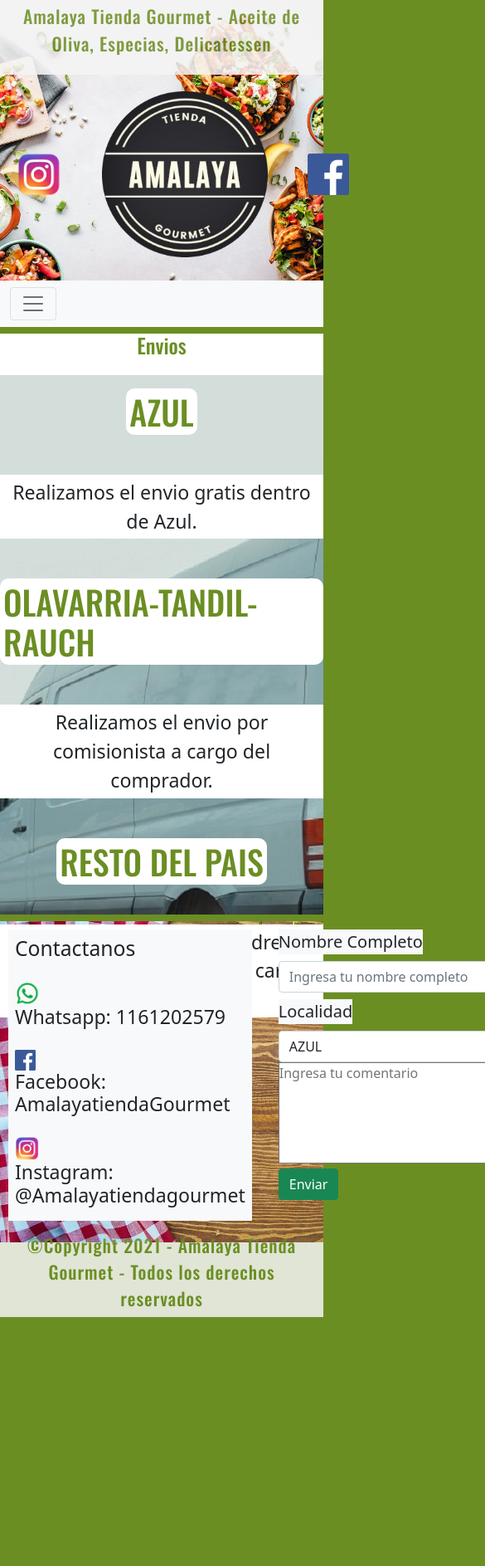
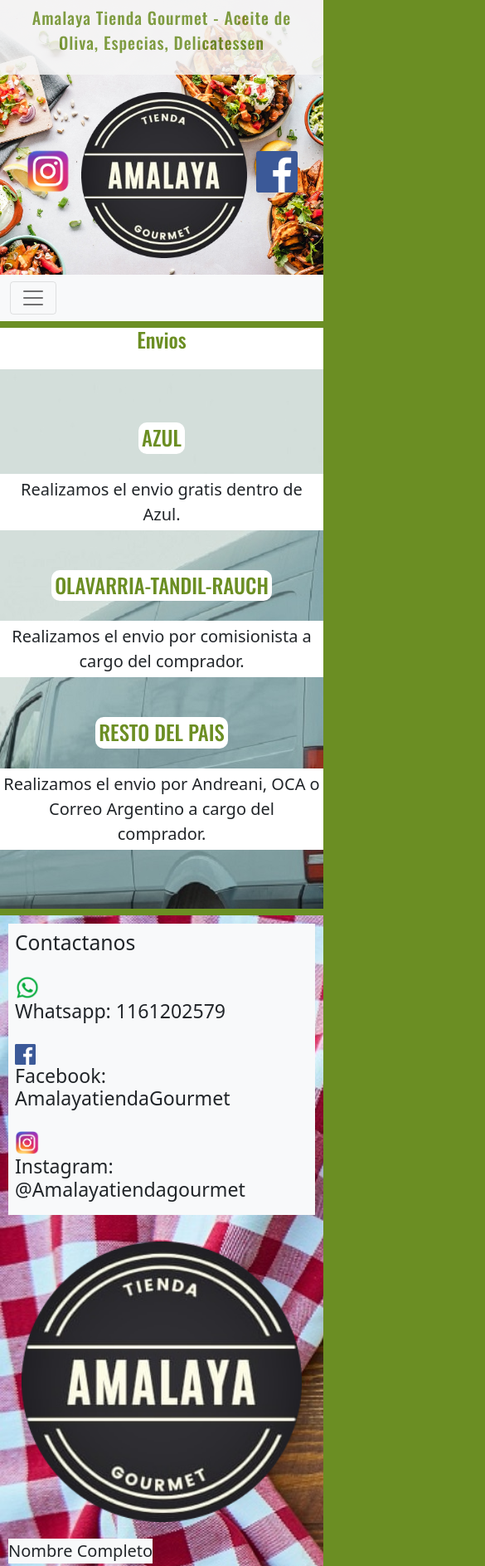
Before and after one commit to Sebanfernandez/Amalaya, a website: page Envios.html in a window 390 px wide. Shown: the top 1887 px of the page at 83% size, 585 px wide, since content can reach past the window. Before the commit the page ends 1587 px from the top, so only its background shows below. Drawn offline with nearby package versions, Linux system fonts and the light colour scheme.

Commit message:
Todo el sitio responsivo

```diff
--- a/Envios.html
+++ b/Envios.html
@@ -15,29 +15,33 @@
     <title>Amalaya Tienda Gourmet | Inicio</title>
     <meta name="description" content="Somos apacionados por la cocina, y por eso decidimos comenzar este emprendimiento comercializando Productos Gourmet y Delicatessen de alta calidad">
 </head>
-<body class="body">
+<body class="body media">
     <header class="header">
-        <div class="container fs-4 justify-content-center align-items-center divEncabezado">
+        <div class="container fs-5 justify-content-center align-items-center divEncabezado">
             <p>Amalaya Tienda Gourmet - Aceite de Oliva, Especias, Delicatessen</p>
         </div>
 
-        <div class="divTitulo"><!--Cambie la class x BEM-->
+        <div class="divTitulo d-flex justify-content-evenly"><!--Cambie la class x BEM-->
             <div class="divLogo mb-2 d-flex align-items-center">
               <a href="https://www.instagram.com/amalayatiendagourmet/">
-                <img class="me-5" src="Images/insta1.png" width="55px" height="55px">
+                <img  src="Images/insta1.png" width="55px" height="55px">
               </a>
-                <img class="rotar d-inline-block align-text-top" width="200px" height="200px" src="Images/Logo-amalaya.png" alt="..." class="img-circle ">
+            </div>
+            <div>
+              <img class="rotar d-inline-block align-text-top" width="200px" height="200px" src="Images/Logo-amalaya.png" alt="..." class="img-circle ">
+            </div>
+            <div class="divLogo mb-2 d-flex align-items-center">
               <a href="https://www.instagram.com/amalayatiendagourmet/">
-                  <img class="ms-5" src="Images/face1.png" width="50px" height="50px">
+                  <img  src="Images/face1.png" width="50px" height="50px">
               </a>
             </div>
         </div>
-                <nav class="navbar navbar-expand-lg navbar-light bg-light fs-4 sticky-top">
-                  <div class="container-fluid ">
+                <nav class="navbar sticky-top navbar-expand-lg navbar-light bg-light fs-4">
+                  <div class="container-fluid">
                       <button class="navbar-toggler" type="button" data-bs-toggle="collapse" data-bs-target="#navbarNavAltMarkup" aria-controls="navbarNavAltMarkup" aria-expanded="false" aria-label="Toggle navigation">
-                      <span class="navbar-toggler-icon"></span>
+                      <span class="navbar-toggler-icon "></span>
                     </button>
-                    <div class="collapse navbar-collapse  justify-content-center" id="navbarNavAltMarkup">
+                    <div class="collapse navbar-collapse justify-content-center" id="navbarNavAltMarkup">
                       <div class="navbar-nav ">
                         <a class="nav-link me-5" href="index.html">Inicio</a>
                         <a class="nav-link me-5" href="Productos.html">Productos</a>
@@ -55,30 +59,31 @@
          </div>
 		<article class="mb-5 d-flex flex-column align-items-center">
 			<div>
-                <h3 class="h3Envios bg-white p-1 mb-5">AZUL</h3>
+                <h3 class="h3Envios bg-white p-1 fs-2 mt-5 mb-4">AZUL</h3>
             </div>
-			<div class="d-flex justify-content-center text-center fs-3 p-1 bg-white">
+			<div class="d-flex justify-content-center text-center fs-5 p-1 bg-white">
                 Realizamos el envio gratis dentro de Azul.
             </div>
 		</article>
         <article class="mb-5 d-flex flex-column align-items-center">
 			<div>
-                <h3 class="h3Envios bg-white p-1 mb-5">OLAVARRIA-TANDIL-RAUCH</h3>
+                <h3 class="h3Envios bg-white p-1 fs-2 mb-4">OLAVARRIA-TANDIL-RAUCH</h3>
             </div>
-			<div class="d-flex justify-content-center text-center fs-3 p-1  bg-white">
+			<div class="d-flex justify-content-center text-center fs-5 p-1  bg-white">
                 Realizamos el envio por comisionista a cargo del comprador.
             </div>
 		</article>
         <article class="mb-5 d-flex flex-column align-items-center">
 			<div>
-                <h3 class="h3Envios bg-white p-1 mb-5">RESTO DEL PAIS</h3>
+                <h3 class="h3Envios bg-white p-1 fs-2 mb-4">RESTO DEL PAIS</h3>
             </div>
-			<div class="d-flex justify-content-center text-center fs-3 p-1 bg-white">
+			<div class="d-flex justify-content-center text-center fs-5 p-1 bg-white">
                 Realizamos el envio por Andreani, OCA o Correo Argentino a cargo del comprador.
             </div>
+        </article>
     </main>
-    <footer class="footer d-flex justify-content-between flex-lg-row flex-sm-column flex-md-column">
-        <div class="d-flex flex-column bd-highlight mb-3">
+    <footer class="footer ">
+        <div class="mb-3">
             <div class="p-2 bd-highlight bg-light">
                 <h2>Contactanos</h2>
             </div>
@@ -96,30 +101,30 @@
             </div>
         </div>
 
-           <div class="d-flex flex-column mb-1">
+           <div class=" mb-1">
              <img class="w-100 p-3" src="/Images/Logo-amalaya.png"  alt="">
            </div>
            <div>
-        <form class="d-flex flex-column bd-highlight mb-3">
+        <form class=" mb-3">
             <div class="mb-2 ">
               <label for="nombre_apellido" class="form-label bg-light  fs-5">Nombre Completo</label>
               <input type="text" id="nombre" name="nombre_apellido" class="form-control" placeholder="Ingresa tu nombre completo">
             </div>
             <div class="mb-3">
-              <label for="Localidad" class="form-label bg-light fs-5">Localidad</label>
+              <label for="Localidad" class="form-label bg-light  fs-5">Localidad</label>
               <select id="disabledSelect" class="form-select">
                 <option value="AZ">AZUL</option>
                 <option value="OTR">OLAVARRIA-TANDIL-RAUCH</option>
                 <option value="AR">RESTO DEL PAIS</option>
               </select>
-              <div>
-                <textarea type="text" name="comentario" placeholder="Ingresa tu comentario" cols="50" rows="5"></textarea>
-            </div>
+              <div class="mb-3">
+                <textarea class="form-control" placeholder="Ingresa tu comentario" rows="5" id="exampleFormControlTextarea1" rows="3"></textarea>
+              </div>
             <button type="enviar" class="btn btn-success">Enviar</button>
         </form>
         </div>
       </footer>
-    <section class="container fs-4 justify-content-center align-items-center divEncabezado">
+        <section class="container fs-5 pt-3 justify-content-center align-items-center divEncabezado">
         <p>©Copyright 2021 - Amalaya Tienda Gourmet - Todos los derechos reservados</p>
     </section>
     <script src="https://cdn.jsdelivr.net/npm/bootstrap@5.0.2/dist/js/bootstrap.bundle.min.js" integrity="sha384-MrcW6ZMFYlzcLA8Nl+NtUVF0sA7MsXsP1UyJoMp4YLEuNSfAP+JcXn/tWtIaxVXM" crossorigin="anonymous"></script>
--- a/css/estilosCSS.css
+++ b/css/estilosCSS.css
@@ -28,9 +28,6 @@
   }
 
 .divTitulo {
-  display: flex;
-  justify-content: space-around;
-  align-items: center;
   margin: 20px; }
 
 .divRedes {
@@ -94,7 +91,6 @@
   background-color: white;
   color: olivedrab;
   border-radius: 10px;
-  font-size: 40px;
   font-family: 'oswald'; }
 
 .imagenEnvios {
@@ -105,7 +101,16 @@
 .footer {
   background-image: url(../Images/Fondo2.jpg);
   background-size: cover;
+  display: grid;
+  grid-template-columns: 40% 25% 33%;
+  grid-template-rows: 33%;
   padding: 10px; }
+
+@media (max-width:838px)  {
+.footer {
+    display: block
+  }
+}
 
 .form {
   text-align: right;
@@ -240,8 +245,6 @@
 .productos__aceites {
   background-color: white;
   color: olivedrab;
-  height: 50px;
-  width: 25%;
   border-radius: 10px;
   text-align: center;
   font-size: 40px;
```
Also changed, not shown: Preguntas.html (+23 -19 lines), Productos.html (+20 -16 lines), Recetas.html (+24 -20 lines), index.html (+16 -12 lines).
